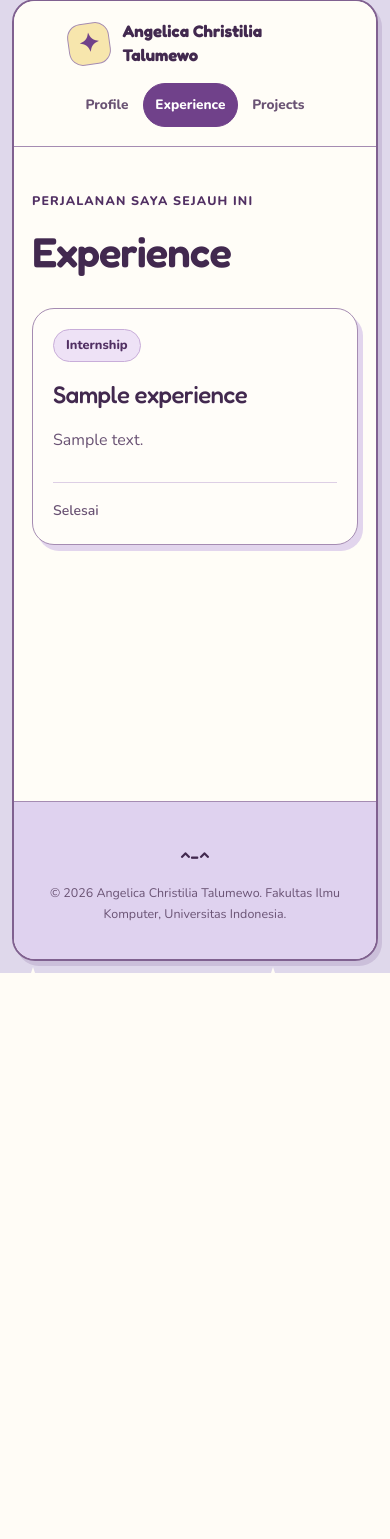
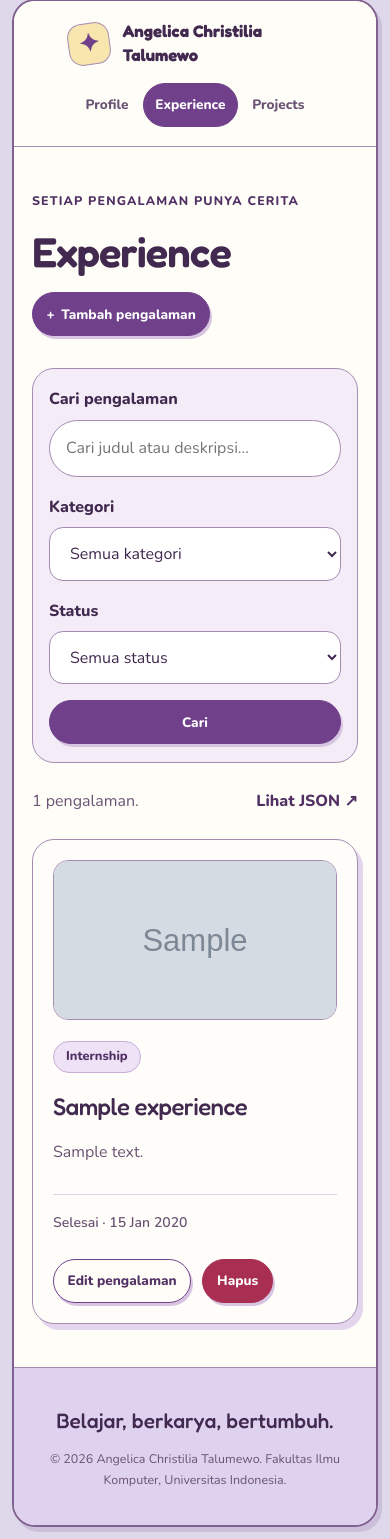
Before and after one commit to christxiegut/myportofolio, a Django app: page /experience/ in a window 390 px wide. Shown: the part 13-1552 px from the top of the page. Before the commit the page ends 986 px from the top, so only its background shows below. Run offline with Django 5.2, Linux system fonts and the light colour scheme; tables that the repository leaves empty hold one stand-in row (values such as "Sample post"); grey boxes marked "Sample" are stand-in pictures.

Commit message:
feat: complete experience CRUD JSON filters and tests

```diff
--- a/main/tests.py
+++ b/main/tests.py
@@ -54,4 +54,8 @@ class MainTest(TestCase):
 
         self.assertFalse(self.experience.is_ongoing)
         self.assertContains(response, "Selesai")
-        self.assertNotContains(response, "Sedang berlangsung")
+        html = response.content.decode("utf-8")
+        status_kartu = html.split('<p class="experience-status">', 1)[1].split("</p>", 1)[0]
+
+        self.assertIn("Selesai", status_kartu)
+        self.assertNotIn("Sedang berlangsung", status_kartu)
--- a/main/urls.py
+++ b/main/urls.py
@@ -1,6 +1,13 @@
 from django.urls import path
 
-from main.views import show_experience, show_main, show_project_detail
+from main.views import show_main, show_project_detail
+from main.experience_views import (
+    create_experience,
+    delete_experience,
+    get_experiences_json,
+    show_experience,
+    update_experience,
+)
 from main.project_views import (
     create_project,
     delete_project,
@@ -14,6 +21,10 @@ app_name = "main"
 urlpatterns = [
     path("", show_main, name="show_main"),
     path("experience/", show_experience, name="show_experience"),
+    path("experience/add/", create_experience, name="create_experience"),
+    path("experience/<uuid:experience_id>/edit/", update_experience, name="update_experience"),
+    path("experience/<uuid:experience_id>/delete/", delete_experience, name="delete_experience"),
+    path("api/experiences/", get_experiences_json, name="get_experiences_json"),
     path("projects/", show_projects, name="show_projects"),
     path("projects/add/", create_project, name="create_project"),
     path("projects/<int:pk>/", show_project_detail, name="show_project_detail"),
--- /dev/null
+++ b/static/css/experience.css
@@ -0,0 +1,40 @@
+/* Komponen Experience memakai warna dan tombol dari tema pastel bersama. */
+.experience-filters {
+    display: flex;
+    flex-wrap: wrap;
+    align-items: end;
+    gap: 1rem;
+    margin-bottom: 1.5rem;
+    padding: 1.25rem;
+    border: 1px solid var(--line);
+    border-radius: 22px;
+    background: #f4edf8;
+}
+.experience-filters .form-group { flex: 1 1 165px; min-width: 0; margin: 0; }
+.experience-filters .experience-filters__query { flex: 2 1 260px; }
+.experience-filters .form-group input,
+.experience-filters .form-group select { box-sizing: border-box; max-width: 100%; }
+.experience-filters__query input { border-radius: 999px; }
+.experience-filters__actions { display: flex; flex-wrap: wrap; gap: .6rem; padding-bottom: 2px; }
+.experience-results { display: flex; flex-wrap: wrap; justify-content: space-between; gap: .5rem 1.5rem; margin-bottom: 1.5rem; }
+.experience-results p { margin: 0; color: var(--text-muted); }
+.experience-results a, .experience-back { color: var(--accent-dark); font-weight: 800; text-underline-offset: 4px; }
+.experience-thumbnail { display: block; width: 100%; aspect-ratio: 16 / 9; object-fit: cover; border: 1px solid var(--line); border-radius: 15px; margin-bottom: 1.3rem; }
+.experience-card h2, .experience-card .experience-description { overflow-wrap: anywhere; }
+.experience-dot { display: inline-block; width: .5rem; height: .5rem; margin-right: .35rem; border-radius: 50%; background: #527d5b; }
+.experience-empty { grid-column: 1 / -1; padding: 2rem; border: 1px dashed var(--line); border-radius: 22px; text-align: center; }
+.experience-empty h2 { font-size: 1.65rem; }
+.experience-empty .button { margin-top: .8rem; }
+.experience-back { display: inline-block; margin-bottom: 1.5rem; }
+.experience-help { margin: .4rem 0 0; color: var(--text-muted); font-size: .88rem; }
+.experience-form-notice { margin-bottom: 1.5rem; padding: 1rem; border: 1px solid #d99aad; border-radius: 14px; background: #fce7ec; color: #942341; }
+.project-form input[aria-invalid="true"],
+.project-form textarea[aria-invalid="true"],
+.project-form select[aria-invalid="true"] { border-color: #a32646; }
+@media (max-width: 520px) {
+    .experience-filters { padding: 1rem; }
+    .experience-filters .form-group,
+    .experience-filters .experience-filters__query { flex-basis: 100%; }
+    .experience-filters__actions { width: 100%; }
+    .experience-filters__actions .button { flex: 1; }
+}
--- a/templates/base.html
+++ b/templates/base.html
@@ -33,7 +33,7 @@
                 {% with current=request.resolver_match.url_name %}
                 <nav class="main-nav" aria-label="Navigasi utama">
                     <a href="{% url 'main:show_main' %}"{% if current == 'show_main' %} aria-current="page"{% endif %}>Profile</a>
-                    <a href="{% url 'main:show_experience' %}"{% if current == 'show_experience' %} aria-current="page"{% endif %}>Experience</a>
+                    <a href="{% url 'main:show_experience' %}"{% if current == 'show_experience' or current == 'create_experience' or current == 'update_experience' %} aria-current="page"{% endif %}>Experience</a>
                     <a href="{% url 'main:show_projects' %}"{% if current == 'show_projects' or current == 'show_project_detail' or current == 'create_project' %} aria-current="page"{% endif %}>Projects</a>
                 </nav>
                 {% endwith %}
@@ -54,7 +54,7 @@
 
         <footer class="site-footer">
             <div class="container">
-                <p class="footer-note">^-^</p>
+                <p class="footer-note">Belajar, berkarya, bertumbuh.</p>
                 <p>&copy; 2026 {{ name|default:"Angelica Christilia Talumewo" }}. Fakultas Ilmu Komputer, Universitas Indonesia.</p>
             </div>
         </footer>
--- /dev/null
+++ b/templates/components/experience_delete_modal.html
@@ -0,0 +1,31 @@
+<button type="button" class="button button-danger"
+        popovertarget="delete-experience-{{ experience.pk }}"
+        aria-haspopup="dialog" aria-label="Hapus {{ experience.title }}">Hapus</button>
+
+<div id="delete-experience-{{ experience.pk }}" class="project-delete-modal"
+     popover="auto" role="dialog"
+     aria-labelledby="delete-experience-title-{{ experience.pk }}"
+     aria-describedby="delete-experience-description-{{ experience.pk }}">
+    <button type="button" class="project-delete-modal__backdrop"
+            popovertarget="delete-experience-{{ experience.pk }}" popovertargetaction="hide"
+            aria-label="Tutup konfirmasi hapus" tabindex="-1"></button>
+    <div class="project-delete-modal__content">
+        <button type="button" class="project-delete-modal__close"
+                popovertarget="delete-experience-{{ experience.pk }}" popovertargetaction="hide"
+                aria-label="Tutup konfirmasi hapus">&times;</button>
+        <h2 id="delete-experience-title-{{ experience.pk }}">Hapus pengalaman?</h2>
+        <p id="delete-experience-description-{{ experience.pk }}">
+            Kamu akan menghapus <strong>{{ experience.title }}</strong>.
+            Data yang dihapus tidak dapat dikembalikan melalui halaman ini.
+        </p>
+        <div class="project-delete-modal__actions">
+            <button type="button" class="button button-secondary"
+                    popovertarget="delete-experience-{{ experience.pk }}"
+                    popovertargetaction="hide" autofocus>Batal</button>
+            <form method="post" action="{% url 'main:delete_experience' experience.pk %}">
+                {% csrf_token %}
+                <button type="submit" class="button button-danger">Ya, hapus</button>
+            </form>
+        </div>
+    </div>
+</div>
--- a/templates/experience.html
+++ b/templates/experience.html
@@ -1,39 +1,97 @@
 {% extends 'base.html' %}
+{% load static %}
 
 {% block meta %}
     <title>Experience - {{ name }}</title>
+    <link rel="stylesheet" href="{% static 'css/experience.css' %}">
 {% endblock meta %}
 
 {% block content %}
 <main>
-    <section class="experience-section" id="experience" aria-labelledby="experience-title">
+    <section class="experience-section" aria-labelledby="experience-title">
         <div class="container">
-            <p class="section-kicker">Perjalanan saya sejauh ini</p>
-            <h1 id="experience-title">Experience</h1>
+            <p class="section-kicker">Setiap pengalaman punya cerita</p>
+            <div class="project-header">
+                <h1 id="experience-title">Experience</h1>
+                <a href="{% url 'main:create_experience' %}" class="button project-add-button">
+                    <span aria-hidden="true">+</span> Tambah pengalaman
+                </a>
+            </div>
+
+            <form method="get" action="{% url 'main:show_experience' %}"
+                  class="experience-filters" role="search" aria-label="Cari pengalaman">
+                <div class="form-group experience-filters__query">
+                    <label for="experience-query">Cari pengalaman</label>
+                    <input type="search" id="experience-query" name="q" value="{{ query }}"
+                           placeholder="Cari judul atau deskripsi..." enterkeyhint="search">
+                </div>
+                <div class="form-group">
+                    <label for="experience-category">Kategori</label>
+                    <select id="experience-category" name="category">
+                        <option value="">Semua kategori</option>
+                        {% for value, label in category_choices %}
+                            <option value="{{ value }}"{% if value == selected_category %} selected{% endif %}>{{ label }}</option>
+                        {% endfor %}
+                    </select>
+                </div>
+                <div class="form-group">
+                    <label for="experience-status">Status</label>
+                    <select id="experience-status" name="status">
+                        <option value="">Semua status</option>
+                        <option value="ongoing"{% if selected_status == 'ongoing' %} selected{% endif %}>Sedang berlangsung</option>
+                        <option value="completed"{% if selected_status == 'completed' %} selected{% endif %}>Selesai</option>
+                    </select>
+                </div>
+                <div class="experience-filters__actions">
+                    <button type="submit" class="button">Cari</button>
+                    {% if has_filters %}
+                        <a href="{% url 'main:show_experience' %}" class="button button-secondary">Reset</a>
+                    {% endif %}
+                </div>
+            </form>
+
+            <div class="experience-results">
+                <p role="status">
+                    {{ experience_list|length }} pengalaman{% if has_filters %} ditemukan{% endif %}{% if query %} untuk “{{ query }}”{% endif %}.
+                </p>
+                <a href="{% url 'main:get_experiences_json' %}{% if filter_querystring %}?{{ filter_querystring }}{% endif %}">Lihat JSON <span aria-hidden="true">↗</span></a>
+            </div>
 
             <div class="experience-grid">
                 {% for experience in experience_list %}
                     <article class="experience-card">
-                        <span class="experience-category">
-                            {{ experience.get_category_display }}
-                        </span>
-
+                        {% if experience.thumbnail %}
+                            <img src="{{ experience.thumbnail }}" alt="Gambar untuk {{ experience.title }}"
+                                 class="experience-thumbnail" loading="lazy" referrerpolicy="no-referrer">
+                        {% endif %}
+                        <span class="experience-category">{{ experience.get_category_display }}</span>
                         <h2>{{ experience.title }}</h2>
-
-                        <p class="experience-description">
-                            {{ experience.description }}
+                        <p class="experience-description">{{ experience.description|linebreaksbr }}</p>
+                        <p class="experience-status">
+                            {% if experience.is_ongoing %}
+                                <span class="experience-dot" aria-hidden="true"></span> Sedang berlangsung
+                            {% else %}
+                                Selesai · {{ experience.ended_at|date:"d M Y" }}
+                            {% endif %}
                         </p>
-
-                        {% if experience.is_ongoing %}
-                            <p class="experience-status">Sedang berlangsung</p>
-                        {% else %}
-                            <p class="experience-status">Selesai</p>
-                        {% endif %}
+                        <div class="social-links">
+                            <a href="{% url 'main:update_experience' experience.pk %}" class="button button-secondary"
+                               aria-label="Edit {{ experience.title }}">Edit pengalaman</a>
+                            {% include 'components/experience_delete_modal.html' with experience=experience %}
+                        </div>
                     </article>
                 {% empty %}
-                    <p class="empty-state">
-                        Belum ada pengalaman yang ditambahkan.
-                    </p>
+                    <div class="empty-state experience-empty">
+                        {% if has_filters %}
+                            <h2>Belum ada yang cocok</h2>
+                            <p>Coba kata kunci lain atau tampilkan semua pengalaman.</p>
+                            <a href="{% url 'main:show_experience' %}" class="button button-secondary">Tampilkan semua</a>
+                        {% else %}
+                            <h2>Mulai cerita pertamamu</h2>
+                            <p>Belum ada pengalaman yang ditambahkan.</p>
+                            <a href="{% url 'main:create_experience' %}" class="button">Tambah pengalaman</a>
+                        {% endif %}
+                    </div>
                 {% endfor %}
             </div>
         </div>
```
Also changed, not shown: main/experience_views.py (added, +111 -0 lines), main/forms.py (+39 -2 lines), main/test_experience_crud.py (added, +242 -0 lines), templates/experience_form.html (added, +51 -0 lines).
